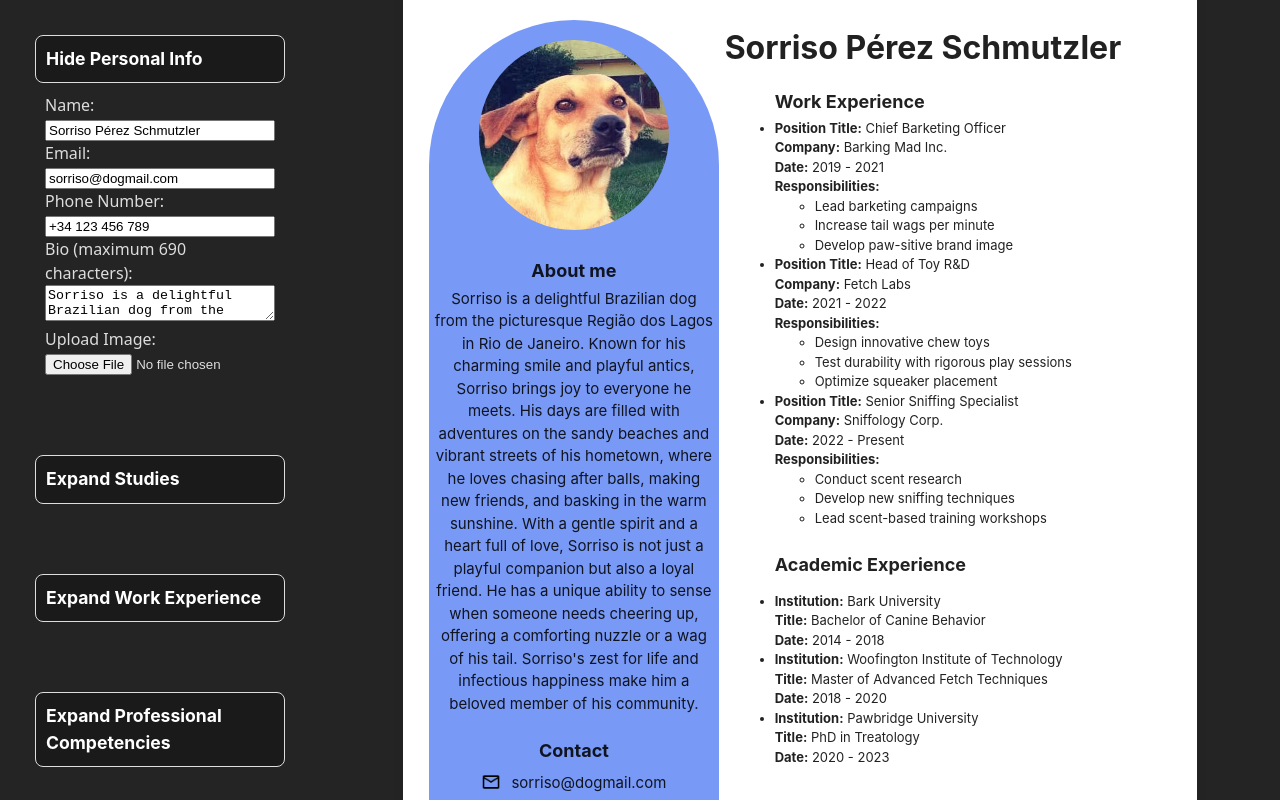
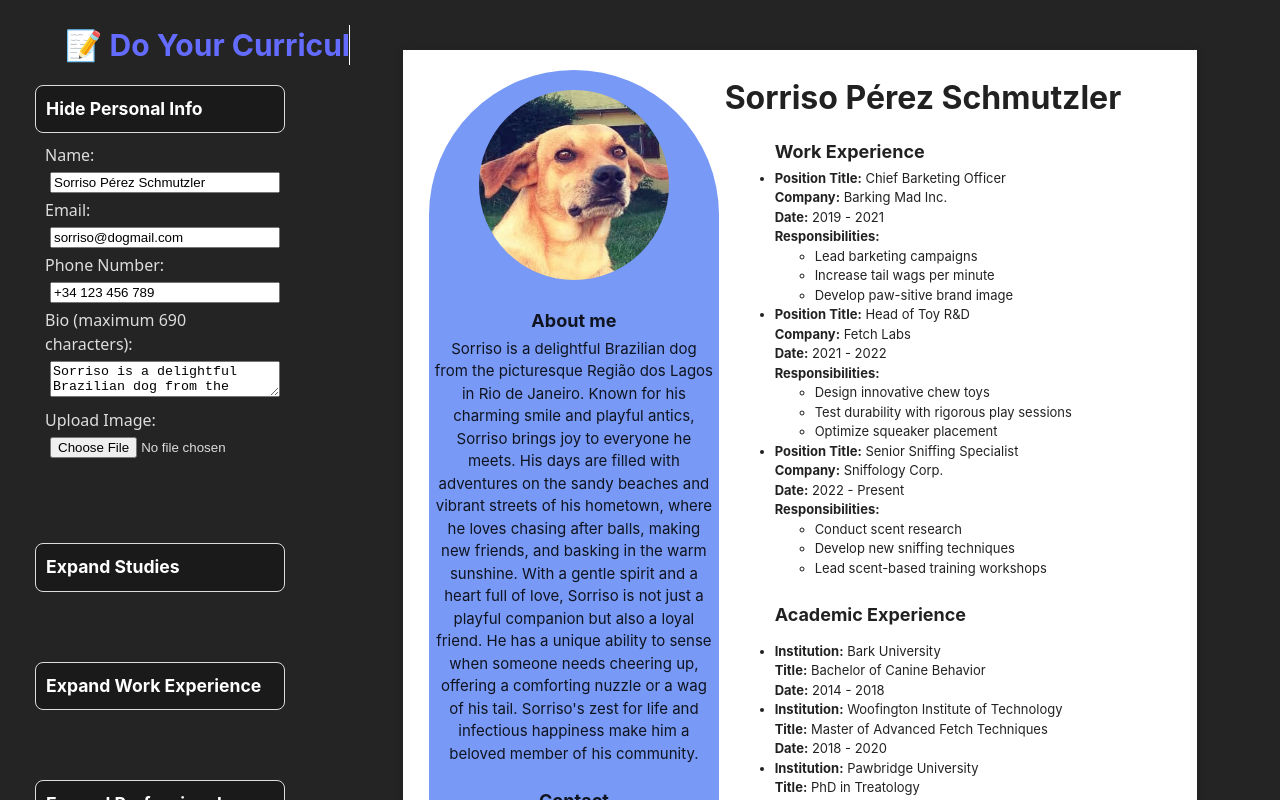
Before and after one commit to joviscab/cv-app, a React (Vite) app: page / in a window 1280 px wide. Shown: the top 800 px of the page. Built offline with nearby package versions, Linux system fonts and the light colour scheme.

Commit message:
add several styles to the page

```diff
--- a/index.html
+++ b/index.html
@@ -2,13 +2,13 @@
 <html lang="en">
   <head>
     <meta charset="UTF-8" />
-    <link rel="icon" type="image/svg+xml" href="/vite.svg" />
+    <link rel="icon" type="image/svg+xml" href="/public/img/favicon.ico" />
     <link
       rel="stylesheet"
       href="https://cdnjs.cloudflare.com/ajax/libs/font-awesome/6.0.0-beta3/css/all.min.css"
     />
     <meta name="viewport" content="width=device-width, initial-scale=1.0" />
-    <title>CV Application</title>
+    <title>Do your curriculum!</title>
   </head>
   <body>
     <div id="root"></div>
--- a/src/App.jsx
+++ b/src/App.jsx
@@ -5,6 +5,7 @@ import Curriculum from "../src/components/Curriculum.jsx";
 import { useReactToPrint } from "react-to-print";
 import Footer from "./components/Footer.jsx";
 import DownloadButton from "./components/DownloadButton.jsx";
+import AnimatedTitle from "./components/AnimatedTitle";
 
 function App() {
   const defaultImage = "/img/sorriso.jpg";
@@ -68,7 +69,7 @@ function App() {
       "Mastery of virtual belly rub applications",
       "Paw-sitive feedback loops in digital training",
     ],
-    languages: ["Bark", "Spanish", "Portuguese"],
+    languages: ["Bark (Native)", "Spanish (B2)", "Portuguese (Fluent)"],
     image: defaultImage,
   });
 
@@ -80,6 +81,7 @@ function App() {
 
   return (
     <div className="App">
+      <AnimatedTitle />
       <Form
         curriculumData={curriculumData}
         setCurriculumData={setCurriculumData}
--- /dev/null
+++ b/src/components/AnimatedTitle.jsx
@@ -0,0 +1,14 @@
+import React from "react";
+import "../styles/AnimatedTitle.css"; // Import the CSS file for styling
+
+const AnimatedTitle = () => {
+  return (
+    <div className="typewriter-wrapper">
+      <div className="typewriter">
+        <h2>📝 Do Your Curriculum now! 🧑🏿‍💼</h2>
+      </div>
+    </div>
+  );
+};
+
+export default AnimatedTitle;
--- /dev/null
+++ b/src/styles/AnimatedTitle.css
@@ -0,0 +1,78 @@
+.typewriter-wrapper {
+  position: absolute; /* or absolute, based on your layout */
+  top: 15px; /* Adjust as needed */
+  left: 45px; /* Adjust as needed */
+  font-size: 20px; /* Set font size */
+  color: #646cff; /* Text color */
+  padding: 10px 20px; /* Padding around text */
+  border-radius: 10px; /* Rounded corners */
+  z-index: 1000; /* Ensure it appears above other content */
+  white-space: nowrap; /* Prevent text from wrapping */
+  overflow: hidden; /* Ensure text doesn’t overflow */
+  box-sizing: border-box; /* Include padding and border in element's total width and height */
+}
+
+/* The typewriter effect with specific line-height */
+.typewriter {
+  display: flex;
+  align-items: center;
+  overflow: hidden; /* Ensures the content is not revealed until the animation */
+  white-space: nowrap; /* Keeps the content on a single line */
+  border-right: 1px solid rgb(255, 255, 255); /* The typewriter cursor */
+  animation: typing 8s steps(50, end), pause 5s,
+    delete 8s steps(50, end) infinite;
+  line-height: 1; /* Adjust as needed for your font size */
+  height: 40px;
+}
+
+/* The typing effect */
+@keyframes typing {
+  from {
+    width: 0;
+  }
+  to {
+    width: 100%;
+  }
+}
+
+/* The pause effect */
+@keyframes pause {
+  from {
+    width: 100%;
+  }
+  to {
+    width: 100%;
+  }
+}
+
+/* The deleting effect */
+@keyframes delete {
+  0%,
+  100% {
+    width: 0;
+  }
+  50% {
+    width: 100%;
+  }
+}
+
+/* The typewriter cursor effect */
+@keyframes blink-caret {
+  from,
+  to {
+    border-color: transparent;
+  }
+  50% {
+    border-color: rgba(255, 255, 255, 0);
+  }
+}
+
+/* Apply the blinking effect to the cursor */
+.typewriter::after {
+  content: "";
+  display: inline-block;
+  width: 2px; /* Adjust width of the cursor to be thin */
+  height: 1px; /* Adjust height to match the font size */
+  background-color: rgba(255, 255, 255, 0); /* Cursor color */
+  animation: blink-caret 0.25s step-end infinite;
+}
--- a/src/styles/App.css
+++ b/src/styles/App.css
@@ -57,6 +57,7 @@ button {
   transition: border-color 0.25s;
   height: fit-content;
   width: fit-content;
+  margin-right: 10px;
 }
 button:hover {
   border-color: #646cff;
@@ -72,6 +73,7 @@ button:focus-visible {
   width: 100vw;
   grid-template-columns: 25% 75%;
   grid-template-rows: 1fr 1fr 1fr;
+  margin-top: 100px;
 }
 
 .form-section {
@@ -124,6 +126,7 @@ button:focus-visible {
 .form-content textarea {
   width: 100%;
   box-sizing: border-box;
+  margin: 5px;
 }
 
 .form-content ul {
```
Also changed, not shown: 1 other file (tests, documents, lock files or other folders).
